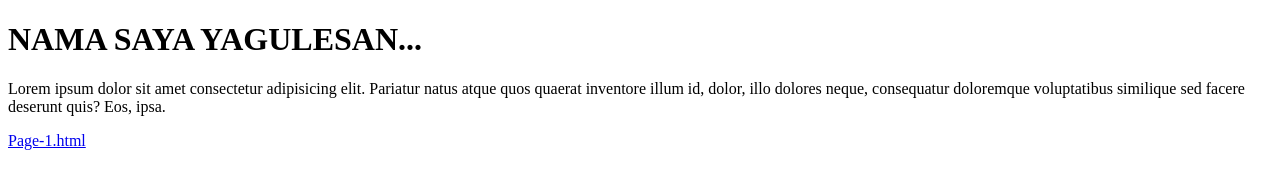
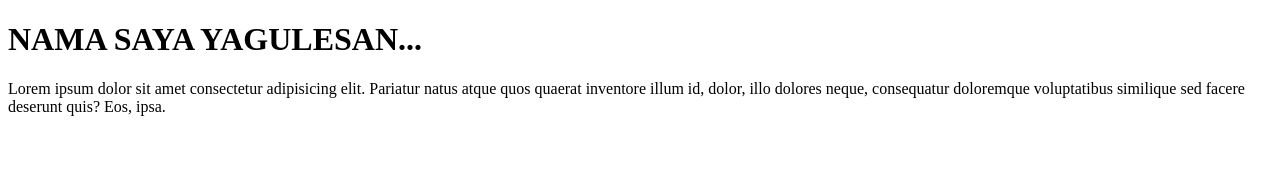
Before and after one commit to yagulesan/yagulesan.github.io, a plain HTML site: page index.html in a window 1280 px wide. Drawn offline with Linux system fonts and the light colour scheme.

Commit message:
Removed link

```diff
--- a/index.html
+++ b/index.html
@@ -14,7 +14,7 @@
     <p>
         Lorem ipsum dolor sit amet consectetur adipisicing elit. Pariatur natus atque quos quaerat inventore illum id, dolor, illo dolores neque, consequatur doloremque voluptatibus similique sed facere deserunt quis? Eos, ipsa.
     </p>
-    <a href="#">Page-1.html</a>
+
 
 
     <footer>
```
